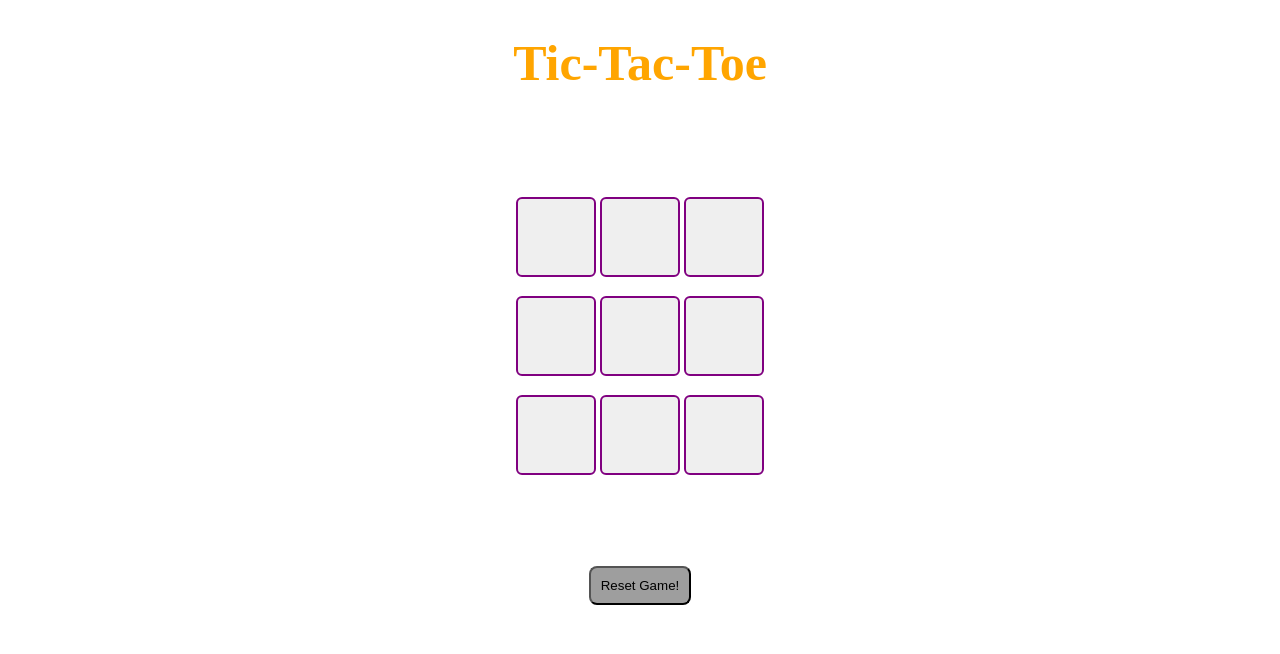
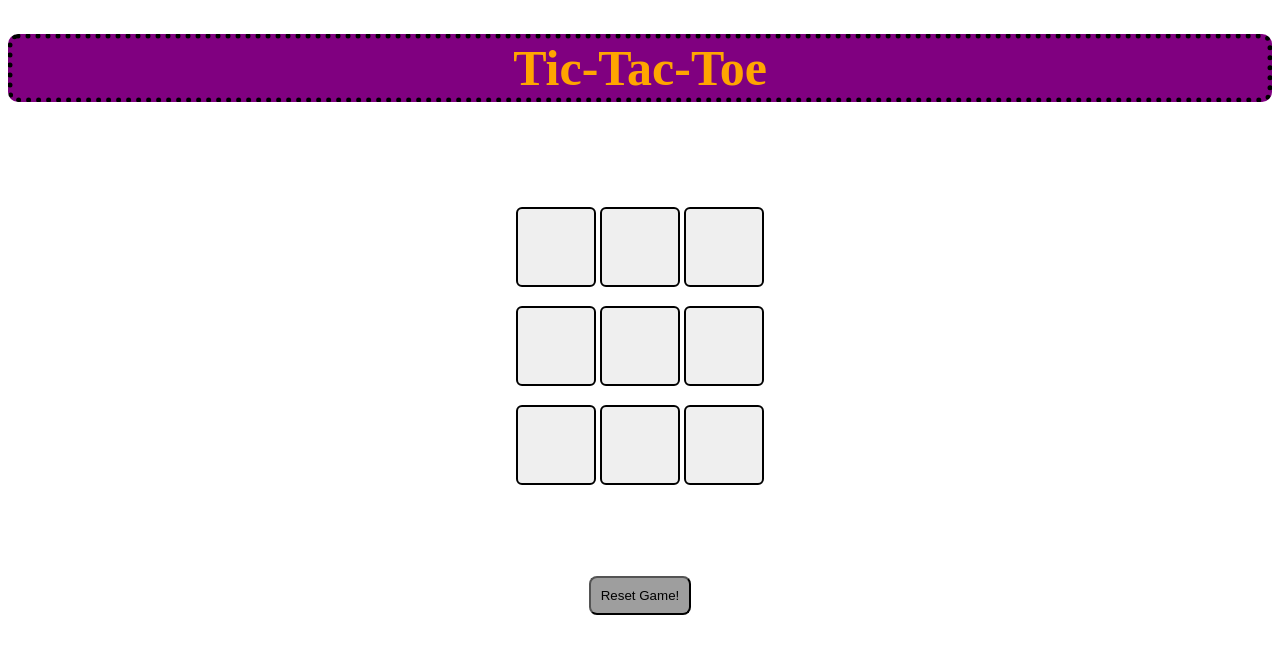
Before and after one commit to lamekammi/tic-tac-toe, a plain HTML site: page index.html in a window 1280 px wide. Drawn offline with Linux system fonts and the light colour scheme; grey boxes are pictures that could not be loaded.

Commit message:
Js updateeeee

```diff
--- a/index.html
+++ b/index.html
@@ -15,17 +15,17 @@
 
 
     <div id="ttt-board">
-        <button id="square1"></button>
-        <button id="square2"></button>
-        <button id="square3"></button>
+        <button id="s0"></button>
+        <button id="s1"></button>
+        <button id="s2"></button>
         <br><br>
-        <button id="square4"></button>
-        <button id="square5"></button>
-        <button id="square6"></button>
+        <button id="s3"></button>
+        <button id="s4"></button>
+        <button id="s5"></button>
         <br><br>
-        <button id="square7"></button>
-        <button id="square8"></button>
-        <button id="square9"></button>
+        <button id="s6"></button>
+        <button id="s7"></button>
+        <button id="s8"></button>
         <br><br>
     </div>
 
--- a/main.css
+++ b/main.css
@@ -7,7 +7,11 @@ h1 {
     text-align: center;
     color: orange;
     font-size: 50px;
-
+    background: purple;
+    border-color: black;
+    border-style: dotted;
+    border-radius: 10px;
+    border-width: 5px;
 }
 
 #reset-game {
@@ -19,12 +23,12 @@ h1 {
 
 
 
-#square1, #square2, #square3, #square4, #square5,
-#square6, #square7, #square8, #square9 {
+#s0, #s1, #s2, #s3, #s4,
+#s5, #s6, #s7, #s8 {
     width: 80px;
     height: 80px;
     margin: auto;
-    border: 2px solid purple;
+    border: 2px solid black;
     border-radius: 6px;
     font-size: 30px;
     text-align: center;
--- a/main.js
+++ b/main.js
@@ -10,15 +10,23 @@ const winningCombos = [
     [2, 4, 6]
 ]
 
+const currPlayer = {
+  '1': 'player 1',
+  '-1': 'player 2',
+  'null': 'white',
+};
+
+
 /*----- app's state (variables) -----*/
 //let gameActive = true;
-let currPlayer = 1;
+
 //let board = [
   //  [null, null, null],
     //[null, null, null],
     //[null, null, null],
 //]
 let board = [null, null, null, null, null, null, null, null, null];
+let turn, winner;
 
 /*----- cached element references -----*/
 const tttBoardEl = document.getElementById('ttt-board');
@@ -26,17 +34,20 @@ const resetButton = document.getElementById('reset-game');
 
 
 /*----- event listeners -----*/
-//resetButton.addEventListener('click'. handleClick);
-//tttBoardEl.addEventListener('click', handleClick);
+resetButton.addEventListener('click', handleClick);
+tttBoardEl.addEventListener('click', handleClick);
 
-
+//console.log(tttBoardEl['Hello']);
 
 /*----- functions -----*/
-//function initGame() {
 
-//};
+function handleClick(tttBoardEl) {
+  console.log('clickkckck');
+}
 
-//function handClick() {
+function handleClick(resetButton) {
+  console.log('hellooo');
+}
 
 //}
 
@@ -48,7 +59,17 @@ const resetButton = document.getElementById('reset-game');
 //function changeTurn() {
 
 //}
+//function render() {
 
+//}
+
+
+function initialize() {
+  board = [null, null, null, null, null, null, null, null, null];
+  turn = 1;
+  winner = null;
+  render();
+}
 
 // attach an event listner to the board, figure out which square was clicked.
 // comsole.log to check which square was clicked
```
